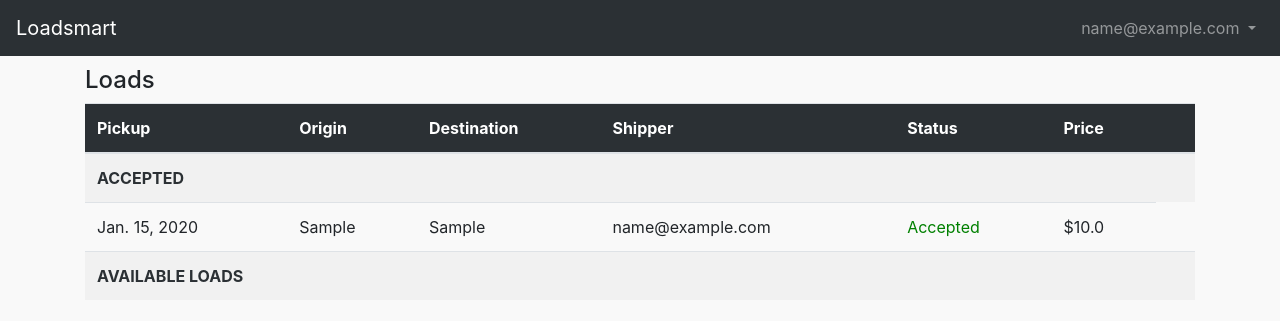
After one commit to miss-marverls/loadsmart, a Django app: page /load/carrier/ in a window 1280 px wide. The commit adds this page. Shown: the top 321 px of the page. Run offline with Django 3.2, Linux system fonts and the light colour scheme; a user stored in the database is signed in; tables that the repository leaves empty hold one stand-in row (values such as "Sample post"); some libraries are stand-ins or nearby versions.

Commit message:
implements available and accepted loads for a carrier
Carriers (currently as Shippers) can now see available loads and their accepted loads using the endpoint below:
http://localhost:8000/load/carrier

```diff
--- a/load/static/css/load.css
+++ b/load/static/css/load.css
@@ -1,49 +1,56 @@
-.th-title{
-    color:white;
+.th-title {
+    color: white;
 }
 
 .pac-container {
     z-index: 1051 !important;
 }
 
-.title-row{
-    color:#2b3034;
+body {
+    background-color: #f9f9f9;
+}
+
+.title-row {
+    color: #2b3034;
     background-color: rgba(0, 0, 0, 0.03);
 
 }
 
-.add-button{
+.navbar-custom {
     background-color: #2b3034;
 }
 
-.thead-custom{
+.add-button {
     background-color: #2b3034;
 }
 
-.rate-button{
+.thead-custom {
+    background-color: #2b3034;
+}
+
+.rate-button {
     background-color: #2b3034;
     color: white;
 }
 
-.container-custom{
-    margin-top: 60px;
-    background-color: rgba(0, 0, 0, 0.03);
+.container-custom {
+    margin-top: 10px;
 }
 
-.add-button{
+.add-button {
     border-radius: 20px;
     margin: 10px;
 }
 
-.title-table{
+.title-table {
     display: flex;
     align-items: center;
 }
 
-.thead-secondary{
+.thead-secondary {
     background-color: #6c757d;
 }
 
-.table-custom{
-      table-layout: auto;
+.table-custom {
+    table-layout: auto;
 }
--- a/load/templates/load/base.html
+++ b/load/templates/load/base.html
@@ -14,6 +14,30 @@
 
 </head>
 <body>
+<nav class="navbar navbar-expand-lg navbar-dark navbar-custom">
+    <a class="navbar-brand" href="#">Loadsmart</a>
+    <button class="navbar-toggler" type="button" data-toggle="collapse" data-target="#navbarNavDropdown"
+            aria-controls="navbarNavDropdown" aria-expanded="false" aria-label="Toggle navigation">
+        <span class="navbar-toggler-icon"></span>
+    </button>
+    <div class="collapse navbar-collapse" id="navbarNavDropdown">
+
+    </div>
+    <div>
+        <ul class="navbar-nav">
+            <li class="nav-item dropdown">
+                <a class="nav-link dropdown-toggle" href="#" id="navbarDropdownMenuLink" data-toggle="dropdown"
+                   aria-haspopup="true" aria-expanded="false">
+                     {{ user.get_username }}
+                </a>
+                <div class="dropdown-menu" aria-labelledby="navbarDropdownMenuLink">
+                    <a class="dropdown-item" href="#">Profile</a>
+                    <a class="dropdown-item" href="{% url 'users:logout' %}">Logout</a>
+                </div>
+            </li>
+        </ul>
+    </div>
+</nav>
 <div class="container container-custom">
     {% include "load/header.html" %}
     {% block content %}
--- /dev/null
+++ b/load/templates/load/carrier_load_list.html
@@ -0,0 +1,64 @@
+{% extends 'load/base.html' %}
+{% block content %}
+
+    <div class="modal fade" tabindex="-1" role="dialog" id="modal">
+          <div class="modal-dialog" role="document">
+                <div class="modal-content"></div>
+          </div>
+    </div>
+    <div class = "row container title-table">
+        <h4> Loads </h4>
+    </div>
+
+    <table class="table table-hover table-custom">
+          <thead class="thead-custom">
+                <tr>
+                     <th class = "th-title" scope="col">Pickup</th>
+                     <th class = "th-title" scope="col">Origin</th>
+                     <th class = "th-title" scope="col">Destination</th>
+                     <th class = "th-title" scope="col">Shipper</th>
+                     <th class = "th-title" scope="col">Status</th>
+                     <th class = "th-title" scope="col">Price</th>
+                     <th class = "th-title" scope="col"></th>
+                </tr>
+          </thead>
+          <tbody>
+                <tr>
+                     <th id="par" class="span title-row" colspan="7" scope="colgroup">
+                         ACCEPTED
+                      </th>
+                </tr>
+                {% for load in accepted_loads %}
+                     <tr>
+                         <td>{{ load.pickup_date}}</td>
+                         <td>{{ load.origin_city}}</td>
+                         <td>{{ load.destination_city}}</td>
+                         <td>{{ load.shipper }} </td>
+                         <td style="color:green">Accepted</td>
+                         <td>${{ load.price}}</td>
+                     </tr>
+                {% endfor %}
+
+                <tr>
+                     <th id="par" class="span title-row" colspan="7" scope="colgroup">
+                         AVAILABLE LOADS
+                      </th>
+                </tr>
+
+                {% for load in available_loads %}
+                     <tr>
+                         <td>{{ load.pickup_date}}</td>
+                         <td>{{ load.origin_city}}</td>
+                         <td>{{ load.destination_city}}</td>
+                         <td>{{ load.shipper }}</td>
+                         <td> Waiting </td>
+                         <td> ${{ load.price}}</td>
+                         <td>
+                             <a class="btn" href="">Reject</a>
+                             <a class="btn btn-success" href="">Accept</a>
+                         </td>
+                     </tr>
+                {% endfor %}
+          </tbody>
+    </table>
+{% endblock %}
--- a/load/urls.py
+++ b/load/urls.py
@@ -13,6 +13,7 @@ router.register('carrier', CarrierLoadViewSet, base_name='carrier')
 urlpatterns = [
     path('api/', include(router.urls)),
     path('', views.list_loads, name='loads'),
+    path('carrier/', views.list_carrier_loads, name='carrier-loads'),
     path('create/', views.LoadCreateView.as_view(), name='create-load'),
     path('update/<int:pk>/', views.LoadUpdateView.as_view(), name='update-load'),
 ]
--- a/load/views.py
+++ b/load/views.py
@@ -42,3 +42,10 @@ def list_loads(request):
     accepted_loads = Load.objects.exclude(carrier=None)
     return render(request, 'load/shipper_load_list.html',
                   {'available_loads': available_loads, 'accepted_loads': accepted_loads})
+
+
+def list_carrier_loads(request):
+    available_loads = Load.objects.filter(carrier=None)
+    accepted_loads = Load.objects.filter(carrier=request.user)
+    return render(request, 'load/carrier_load_list.html',
+                  {'available_loads': available_loads, 'accepted_loads': accepted_loads})
```
